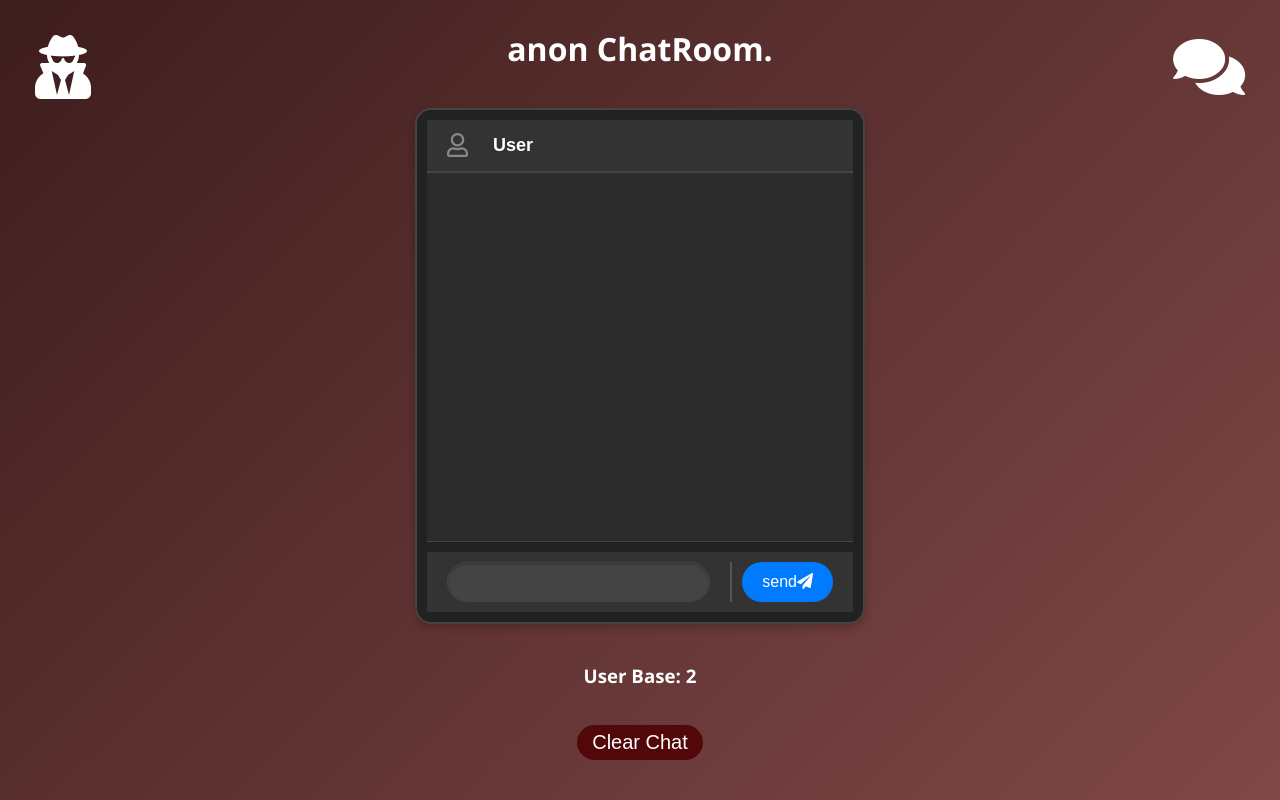
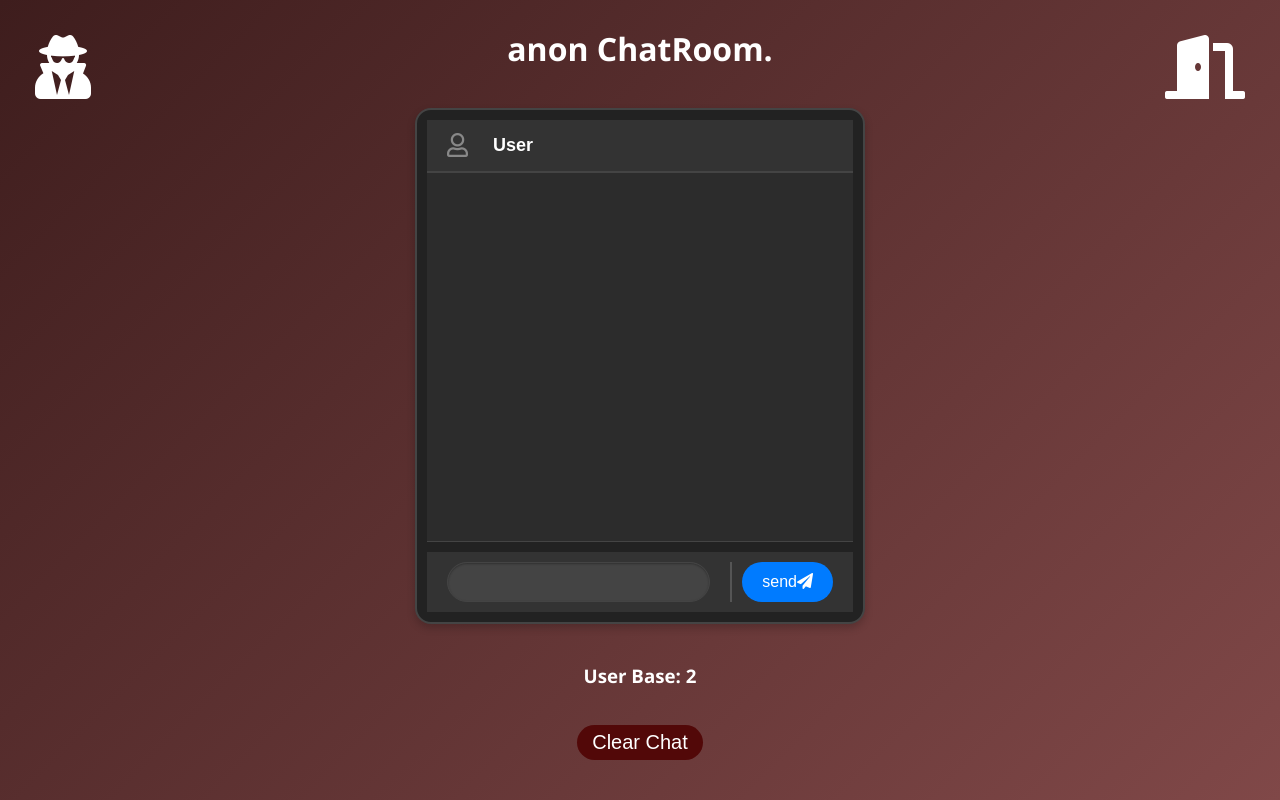
Before and after one commit to Pratinav-Tewari/WebSocket-Chat, a website: page public/chat.html in a window 1280 px wide. Drawn offline with nearby package versions, Linux system fonts and the light colour scheme; no server answers.

Commit message:
complete flow

```diff
--- a/public/chat.html
+++ b/public/chat.html
@@ -16,8 +16,8 @@
     <a href="index.html" class="home-button">
       <i class="fas fa-user-secret"></i>
     </a>
-    <a href="chat.html" class="chat-button">
-      <i class="fas fa-comments"></i>
+    <a href="login.html" class="chat-button">
+      <i class="fa fa-door-open"></i>
     </a>
     <h1 class="title">anon ChatRoom.</h1>
     <div class="main">
```
